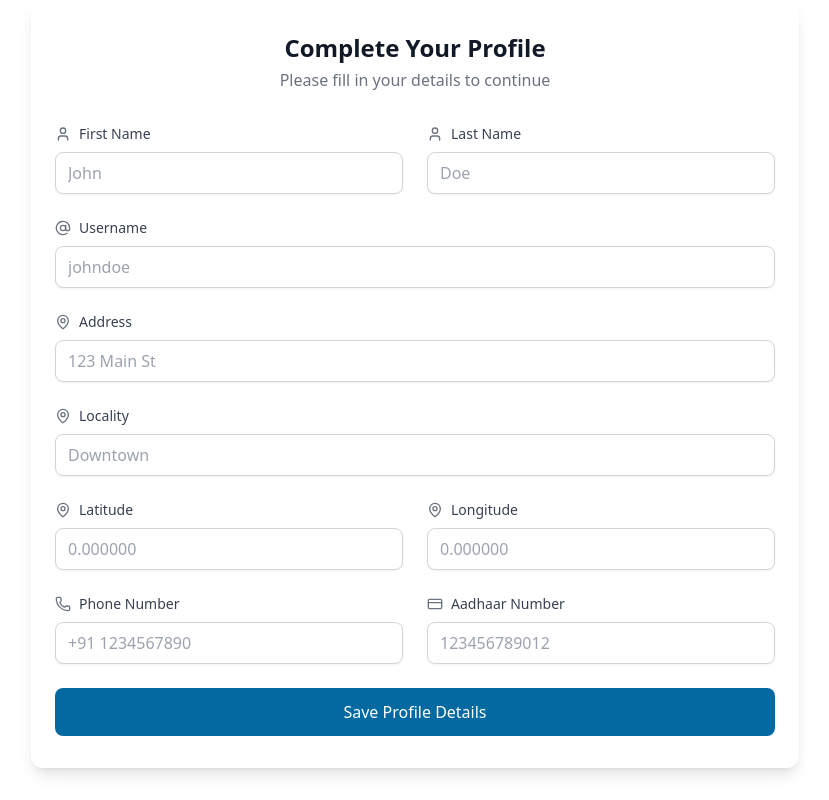
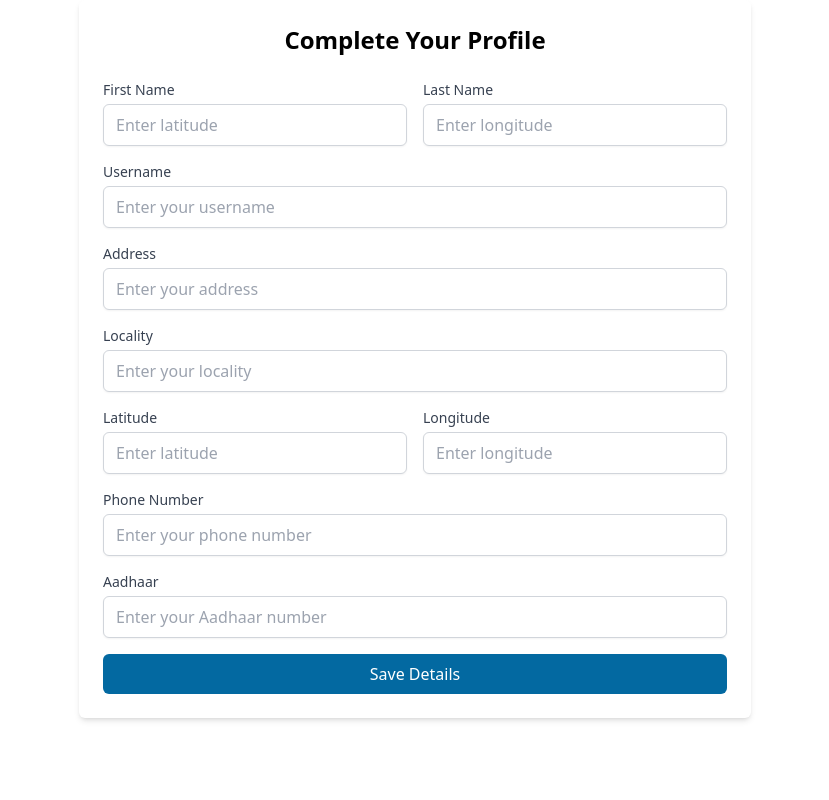
Before and after one commit to alanph7/Networkk-Project-Final, a React (Vite) app: page /user-details in a window 1280 px wide. Shown: the whole page, without its empty margins (225-1054 px from the left). Built offline with nearby package versions, Linux system fonts and the light colour scheme.

Commit message:
profile-ui

```diff
--- a/src/pages/User/UserDetails.jsx
+++ b/src/pages/User/UserDetails.jsx
@@ -1,226 +1,5 @@
-// import React, { useState } from "react";
-// import axiosInstance from "../../utils/axios";
-
-// export default function UserDetailsForm() {
-//   const [formData, setFormData] = useState({
-//     fname: "",
-//     lname: "",
-//     address: "",
-//     latitude: "",
-//     longitude: "",
-//     locality: "",
-//     phone: "",
-//     username: "",
-//     aadhaar: "",
-//   });
-
-//   const [errors, setErrors] = useState({});
-//   const [message, setMessage] = useState("");
-
-//   const handleInputChange = (e) => {
-//     const { name, value } = e.target;
-//     setFormData((prevData) => ({
-//       ...prevData,
-//       [name]: value,
-//     }));
-//   };
-
-//   const validateForm = () => {
-//     console.log("Form data before validation:", formData); // Debug log
-
-//     const newErrors = {};
-//     if (!formData.fname) newErrors.fname = "First name is required.";
-//     if (!formData.lname) newErrors.lname = "Last name is required.";
-//     if (!formData.phone) newErrors.phone = "Phone number is required.";
-//     if (!formData.aadhaar) newErrors.aadhaar = "Aadhaar is required.";
-//     if (!formData.address) newErrors.address = "Address is required.";
-//     if (!formData.locality) newErrors.locality = "Locality is required.";
-//     if (!formData.username) newErrors.username = "Username is required.";
-//     if (formData.aadhaar && formData.aadhaar.length !== 12)
-//       newErrors.aadhaar = "Aadhaar must be 12 digits.";
-//     if (formData.latitude && isNaN(parseFloat(formData.latitude)))
-//       newErrors.latitude = "Latitude must be a number.";
-//     if (formData.longitude && isNaN(parseFloat(formData.longitude)))
-//       newErrors.longitude = "Longitude must be a number.";
-
-//     setErrors(newErrors);
-//     return Object.keys(newErrors).length === 0;
-//   };
-
-
-
-//   const handleSubmit = async (e) => {
-//     e.preventDefault();
-//     console.log(formData);
-//     if (!validateForm()) {
-//         console.log("Validation failed:", errors);
-//         return;
-//     }
-//     try {
-//         const response = await axiosInstance.put("/users/profile", formData);
-//         console.log("Response:", response.data); // Debug log
-//         setMessage(response.data.message);
-//       } catch (error) {
-//         console.error("Error:", error.response?.data || error.message); // Debug log
-//         setMessage(error.response?.data?.error || "Failed to update profile.");
-//       }
-//   };
-
-//   return (
-//     <div className="max-w-2xl mx-auto p-6 bg-white shadow-md rounded-md">
-//       <h2 className="text-2xl font-semibold mb-6">Complete Your Profile</h2>
-//       <form onSubmit={handleSubmit}>
-//         {/* First Name */}
-//         <div className="mb-4">
-//           <label className="block text-sm font-medium text-gray-700">First Name</label>
-//           <input
-//             type="text"
-//             name="fname"
-//             value={formData.fname}
-//             onChange={handleInputChange}
-//             className={`mt-1 block w-full border rounded-md shadow-sm py-2 px-3 focus:outline-none ${
-//               errors.fname ? "border-red-500" : "border-gray-300"
-//             }`}
-//             placeholder="Enter your first name"
-//           />
-//           {errors.fname && <p className="text-red-500 text-sm mt-1">{errors.fname}</p>}
-//         </div>
-
-//         {/* Last Name */}
-//         <div className="mb-4">
-//           <label className="block text-sm font-medium text-gray-700">Last Name</label>
-//           <input
-//             type="text"
-//             name="lname"
-//             value={formData.lname}
-//             onChange={handleInputChange}
-//             className={`mt-1 block w-full border rounded-md shadow-sm py-2 px-3 focus:outline-none ${
-//               errors.lname ? "border-red-500" : "border-gray-300"
-//             }`}
-//             placeholder="Enter your last name"
-//           />
-//           {errors.lname && <p className="text-red-500 text-sm mt-1">{errors.lname}</p>}
-//         </div>
-
-//         {/* Username */}
-//         <div className="mb-4">
-//           <label className="block text-sm font-medium text-gray-700">Username</label>
-//           <input
-//             type="text"
-//             name="username"
-//             value={formData.username}
-//             onChange={handleInputChange}
-//             className="mt-1 block w-full border border-gray-300 rounded-md shadow-sm py-2 px-3 focus:outline-none"
-//             placeholder="Enter your username"
-//           />
-//           {errors.username && <p className="text-red-500 text-sm mt-1">{errors.username}</p>}
-//         </div>
-
-//         {/* Address */}
-//         <div className="mb-4">
-//           <label className="block text-sm font-medium text-gray-700">Address</label>
-//           <input
-//             type="text"
-//             name="address"
-//             value={formData.address}
-//             onChange={handleInputChange}
-//             className="mt-1 block w-full border border-gray-300 rounded-md shadow-sm py-2 px-3 focus:outline-none"
-//             placeholder="Enter your address"
-//           />
-//           {errors.address && <p className="text-red-500 text-sm mt-1">{errors.address}</p>}
-//         </div>
-
-//         {/* Locality */}
-//         <div className="mb-4">
-//           <label className="block text-sm font-medium text-gray-700">Locality</label>
-//           <input
-//             type="text"
-//             name="locality"
-//             value={formData.locality}
-//             onChange={handleInputChange}
-//             className="mt-1 block w-full border border-gray-300 rounded-md shadow-sm py-2 px-3 focus:outline-none"
-//             placeholder="Enter your locality"
-//           />
-//           {errors.locality && <p className="text-red-500 text-sm mt-1">{errors.locality}</p>}
-//         </div>
-
-//         {/* Latitude and Longitude */}
-//         <div className="grid grid-cols-2 gap-4 mb-4">
-//           <div>
-//             <label className="block text-sm font-medium text-gray-700">Latitude</label>
-//             <input
-//               type="text"
-//               name="latitude"
-//               value={formData.latitude}
-//               onChange={handleInputChange}
-//               className="mt-1 block w-full border border-gray-300 rounded-md shadow-sm py-2 px-3 focus:outline-none"
-//               placeholder="Enter latitude"
-//             />
-//             {errors.latitude && <p className="text-red-500 text-sm mt-1">{errors.latitude}</p>}
-//           </div>
-//           <div>
-//             <label className="block text-sm font-medium text-gray-700">Longitude</label>
-//             <input
-//               type="text"
-//               name="longitude"
-//               value={formData.longitude}
-//               onChange={handleInputChange}
-//               className="mt-1 block w-full border border-gray-300 rounded-md shadow-sm py-2 px-3 focus:outline-none"
-//               placeholder="Enter longitude"
-//             />
-//             {errors.longitude && <p className="text-red-500 text-sm mt-1">{errors.longitude}</p>}
-//           </div>
-//         </div>
-
-//         {/* Phone Number */}
-//         <div className="mb-4">
-//           <label className="block text-sm font-medium text-gray-700">Phone Number</label>
-//           <input
-//             type="text"
-//             name="phone"
-//             value={formData.phone}
-//             onChange={handleInputChange}
-//             className={`mt-1 block w-full border rounded-md shadow-sm py-2 px-3 focus:outline-none ${
-//               errors.phone ? "border-red-500" : "border-gray-300"
-//             }`}
-//             placeholder="Enter your phone number"
-//           />
-//           {errors.phone && <p className="text-red-500 text-sm mt-1">{errors.phone}</p>}
-//         </div>
-
-//         {/* Aadhaar */}
-//         <div className="mb-4">
-//           <label className="block text-sm font-medium text-gray-700">Aadhaar</label>
-//           <input
-//             type="text"
-//             name="aadhaar"
-//             value={formData.aadhaar}
-//             onChange={handleInputChange}
-//             className={`mt-1 block w-full border rounded-md shadow-sm py-2 px-3 focus:outline-none ${
-//               errors.aadhaar ? "border-red-500" : "border-gray-300"
-//             }`}
-//             placeholder="Enter your Aadhaar number"
-//           />
-//           {errors.aadhaar && <p className="text-red-500 text-sm mt-1">{errors.aadhaar}</p>}
-//         </div>
-
-
-
-//         <button
-//           type="submit"
-//           className="w-full bg-indigo-600 text-white py-2 px-4 rounded-md hover:bg-indigo-500"
-//           //onClick={handleSubmit}
-//         >
-//           Save Details
-//         </button>
-//       </form>
-//     </div>
-//   );
-// }
-
-
 import React, { useState } from "react";
-import { User, MapPin, Phone, CreditCard, AtSign } from "lucide-react";
+import axiosInstance from "../../utils/axios";
 
 export default function UserDetailsForm() {
   const [formData, setFormData] = useState({
@@ -247,6 +26,8 @@ export default function UserDetailsForm() {
   };
 
   const validateForm = () => {
+    console.log("Form data before validation:", formData); // Debug log
+
     const newErrors = {};
     if (!formData.fname) newErrors.fname = "First name is required.";
     if (!formData.lname) newErrors.lname = "Last name is required.";
@@ -266,139 +47,362 @@ export default function UserDetailsForm() {
     return Object.keys(newErrors).length === 0;
   };
 
+
+
   const handleSubmit = async (e) => {
     e.preventDefault();
-    if (!validateForm()) return;
+    console.log(formData);
+    if (!validateForm()) {
+        console.log("Validation failed:", errors);
+        return;
+    }
     try {
         const response = await axiosInstance.put("/users/profile", formData);
+        console.log("Response:", response.data); // Debug log
         setMessage(response.data.message);
       } catch (error) {
+        console.error("Error:", error.response?.data || error.message); // Debug log
         setMessage(error.response?.data?.error || "Failed to update profile.");
       }
   };
 
-  const FormField = ({ label, name, icon: Icon, type = "text", placeholder }) => (
-    <div className="space-y-2">
-      <label className="flex items-center space-x-2 text-sm font-medium text-gray-700">
-        <Icon className="h-4 w-4 text-gray-500" />
-        <span>{label}</span>
-      </label>
+  return (
+    <div className="max-w-2xl mx-auto p-6 bg-white shadow-md rounded-md">
+      <h2 className="text-2xl font-semibold text-center mb-6">Complete Your Profile</h2>
+      <form onSubmit={handleSubmit}>
+        {/* First Name and Last Name */}
+        <div className="grid grid-cols-2 gap-4 mb-4">
+          <div>
+            <label className="block text-sm font-medium text-gray-700">First Name</label>
             <input
-        type={type}
-        name={name}
-        value={formData[name]}
+              type="text"
+              name="fname"
+              value={formData.fname}
               onChange={handleInputChange}
-        className={`w-full px-3 py-2 border rounded-lg shadow-sm focus:outline-none focus:ring-2 focus:ring-indigo-500 ${
-          errors[name]
-            ? "border-red-500 focus:border-red-500"
-            : "border-gray-300 focus:border-indigo-500"
-        }`}
-        placeholder={placeholder}
+              className="mt-1 block w-full border border-gray-300 rounded-md shadow-sm py-2 px-3 focus:outline-none"
+              placeholder="Enter latitude"
             />
-      {errors[name] && (
-        <p className="text-red-500 text-xs mt-1">{errors[name]}</p>
-      )}
+            {errors.fname && <p className="text-red-500 text-sm mt-1">{errors.fname}</p>}
           </div>
-  );
-
-  return (
-    <div className="max-w-3xl mx-auto bg-white rounded-xl shadow-lg">
-      <div className="px-6 py-8">
-        <div className="space-y-1 mb-8">
-          <h2 className="text-2xl font-bold text-center text-gray-900">
-            Complete Your Profile
-          </h2>
-          <p className="text-center text-gray-500">
-            Please fill in your details to continue
-          </p>
+          <div>
+            <label className="block text-sm font-medium text-gray-700">Last Name</label>
+            <input
+              type="text"
+              name="lname"
+              value={formData.lname}
+              onChange={handleInputChange}
+              className="mt-1 block w-full border border-gray-300 rounded-md shadow-sm py-2 px-3 focus:outline-none"
+              placeholder="Enter longitude"
+            />
+            {errors.lname && <p className="text-red-500 text-sm mt-1">{errors.lname}</p>}
+          </div>
         </div>
 
-        <form onSubmit={handleSubmit} className="space-y-6">
-          {message && (
-            <div className={`p-4 rounded-lg ${
-              message.includes("Failed")
-                ? "bg-red-50 text-red-700"
-                : "bg-green-50 text-green-700"
-            }`}>
-              <p>{message}</p>
-            </div>
-          )}
-
-          <div className="grid md:grid-cols-2 gap-6">
-            <FormField
-              label="First Name"
-              name="fname"
-              icon={User}
-              placeholder="John"
+        {/* Username */}
+        <div className="mb-4">
+          <label className="block text-sm font-medium text-gray-700">Username</label>
+          <input
+            type="text"
+            name="username"
+            value={formData.username}
+            onChange={handleInputChange}
+            className="mt-1 block w-full border border-gray-300 rounded-md shadow-sm py-2 px-3 focus:outline-none"
+            placeholder="Enter your username"
           />
-            <FormField
-              label="Last Name"
-              name="lname"
-              icon={User}
-              placeholder="Doe"
-            />
+          {errors.username && <p className="text-red-500 text-sm mt-1">{errors.username}</p>}
         </div>
 
-          <FormField
-            label="Username"
-            name="username"
-            icon={AtSign}
-            placeholder="johndoe"
+        {/* Address */}
+        <div className="mb-4">
+          <label className="block text-sm font-medium text-gray-700">Address</label>
+          <input
+            type="text"
+            name="address"
+            value={formData.address}
+            onChange={handleInputChange}
+            className="mt-1 block w-full border border-gray-300 rounded-md shadow-sm py-2 px-3 focus:outline-none"
+            placeholder="Enter your address"
           />
-
-          <div className="space-y-6">
-            <FormField
-              label="Address"
-              name="address"
-              icon={MapPin}
-              placeholder="123 Main St"
-            />
-            <FormField
-              label="Locality"
-              name="locality"
-              icon={MapPin}
-              placeholder="Downtown"
-            />
+          {errors.address && <p className="text-red-500 text-sm mt-1">{errors.address}</p>}
         </div>
 
-          <div className="grid md:grid-cols-2 gap-6">
-            <FormField
-              label="Latitude"
-              name="latitude"
-              icon={MapPin}
-              placeholder="0.000000"
+        {/* Locality */}
+        <div className="mb-4">
+          <label className="block text-sm font-medium text-gray-700">Locality</label>
+          <input
+            type="text"
+            name="locality"
+            value={formData.locality}
+            onChange={handleInputChange}
+            className="mt-1 block w-full border border-gray-300 rounded-md shadow-sm py-2 px-3 focus:outline-none"
+            placeholder="Enter your locality"
           />
-            <FormField
-              label="Longitude"
-              name="longitude"
-              icon={MapPin}
-              placeholder="0.000000"
-            />
+          {errors.locality && <p className="text-red-500 text-sm mt-1">{errors.locality}</p>}
         </div>
 
-          <div className="grid md:grid-cols-2 gap-6">
-            <FormField
-              label="Phone Number"
+        {/* Latitude and Longitude */}
+        <div className="grid grid-cols-2 gap-4 mb-4">
+          <div>
+            <label className="block text-sm font-medium text-gray-700">Latitude</label>
+            <input
+              type="text"
+              name="latitude"
+              value={formData.latitude}
+              onChange={handleInputChange}
+              className="mt-1 block w-full border border-gray-300 rounded-md shadow-sm py-2 px-3 focus:outline-none"
+              placeholder="Enter latitude"
+            />
+            {errors.latitude && <p className="text-red-500 text-sm mt-1">{errors.latitude}</p>}
+          </div>
+          <div>
+            <label className="block text-sm font-medium text-gray-700">Longitude</label>
+            <input
+              type="text"
+              name="longitude"
+              value={formData.longitude}
+              onChange={handleInputChange}
+              className="mt-1 block w-full border border-gray-300 rounded-md shadow-sm py-2 px-3 focus:outline-none"
+              placeholder="Enter longitude"
+            />
+            {errors.longitude && <p className="text-red-500 text-sm mt-1">{errors.longitude}</p>}
+          </div>
+        </div>
+
+        {/* Phone Number */}
+        <div className="mb-4">
+          <label className="block text-sm font-medium text-gray-700">Phone Number</label>
+          <input
+            type="text"
             name="phone"
-              icon={Phone}
-              placeholder="+91 1234567890"
+            value={formData.phone}
+            onChange={handleInputChange}
+            className={`mt-1 block w-full border rounded-md shadow-sm py-2 px-3 focus:outline-none ${
+              errors.phone ? "border-red-500" : "border-gray-300"
+            }`}
+            placeholder="Enter your phone number"
           />
-            <FormField
-              label="Aadhaar Number"
+          {errors.phone && <p className="text-red-500 text-sm mt-1">{errors.phone}</p>}
+        </div>
+
+        {/* Aadhaar */}
+        <div className="mb-4">
+          <label className="block text-sm font-medium text-gray-700">Aadhaar</label>
+          <input
+            type="text"
             name="aadhaar"
-              icon={CreditCard}
-              placeholder="123456789012"
+            value={formData.aadhaar}
+            onChange={handleInputChange}
+            className={`mt-1 block w-full border rounded-md shadow-sm py-2 px-3 focus:outline-none ${
+              errors.aadhaar ? "border-red-500" : "border-gray-300"
+            }`}
+            placeholder="Enter your Aadhaar number"
           />
+          {errors.aadhaar && <p className="text-red-500 text-sm mt-1">{errors.aadhaar}</p>}
         </div>
+
+
 
         <button
           type="submit"
-            className="w-full bg-sky-700 text-white py-3 px-4 rounded-lg hover:bg-indigo-500 transition-colors duration-200 font-medium focus:outline-none focus:ring-2 focus:ring-indigo-500 focus:ring-offset-2"
+          className="w-full bg-sky-700 text-white py-2 px-4 rounded-md hover:bg-indigo-500"
+          //onClick={handleSubmit}
         >
-            Save Profile Details
+          Save Details
         </button>
       </form>
     </div>
-    </div>
   );
 }
+
+
+// import React, { useState } from "react";
+// import { User, MapPin, Phone, CreditCard, AtSign } from "lucide-react";
+// import axiosInstance from "../../utils/axios";
+
+// export default function UserDetailsForm() {
+//   const [formData, setFormData] = useState({
+//     fname: "",
+//     lname: "",
+//     address: "",
+//     latitude: "",
+//     longitude: "",
+//     locality: "",
+//     phone: "",
+//     username: "",
+//     aadhaar: "",
+//   });
+
+//   const [errors, setErrors] = useState({});
+//   const [message, setMessage] = useState("");
+
+//   const handleInputChange = (e) => {
+//     const { name, value } = e.target;
+//     setFormData({
+//       ...formData,
+//       [name]: value,
+//     });
+//     // Clear error for this field when user starts typing
+//     if (errors[name]) {
+//       setErrors({
+//         ...errors,
+//         [name]: "",
+//       });
+//     }
+//   };
+
+//   const validateForm = () => {
+//     const newErrors = {};
+//     if (!formData.fname) newErrors.fname = "First name is required.";
+//     if (!formData.lname) newErrors.lname = "Last name is required.";
+//     if (!formData.phone) newErrors.phone = "Phone number is required.";
+//     if (!formData.aadhaar) newErrors.aadhaar = "Aadhaar is required.";
+//     if (!formData.address) newErrors.address = "Address is required.";
+//     if (!formData.locality) newErrors.locality = "Locality is required.";
+//     if (!formData.username) newErrors.username = "Username is required.";
+//     if (formData.aadhaar && formData.aadhaar.length !== 12)
+//       newErrors.aadhaar = "Aadhaar must be 12 digits.";
+//     if (formData.latitude && isNaN(parseFloat(formData.latitude)))
+//       newErrors.latitude = "Latitude must be a number.";
+//     if (formData.longitude && isNaN(parseFloat(formData.longitude)))
+//       newErrors.longitude = "Longitude must be a number.";
+
+//     setErrors(newErrors);
+//     return Object.keys(newErrors).length === 0;
+//   };
+
+//   const handleSubmit = async (e) => {
+//     e.preventDefault();
+//     if (!validateForm()) return;
+//     try {
+//       const response = await axiosInstance.put("/users/profile", formData);
+//       setMessage(response.data.message);
+//     } catch (error) {
+//       setMessage(error.response?.data?.error || "Failed to update profile.");
+//     }
+//   };
+
+//   const FormField = React.memo(({ label, name, icon: Icon, type = "text", placeholder }) => (
+//     <div className="space-y-2">
+//       <label className="flex items-center space-x-2 text-sm font-medium text-gray-700">
+//         <Icon className="h-4 w-4 text-gray-500" />
+//         <span>{label}</span>
+//       </label>
+//       <input
+//         type={type}
+//         name={name}
+//         value={formData[name]}
+//         onChange={handleInputChange}
+//         className={`w-full px-3 py-2 border rounded-lg shadow-sm focus:outline-none focus:ring-2 focus:ring-indigo-500 ${
+//           errors[name]
+//             ? "border-red-500 focus:border-red-500"
+//             : "border-gray-300 focus:border-indigo-500"
+//         }`}
+//         placeholder={placeholder}
+//       />
+//       {errors[name] && (
+//         <p className="text-red-500 text-xs mt-1">{errors[name]}</p>
+//       )}
+//     </div>
+//   ));
+
+//   return (
+//     <div className="max-w-3xl mx-auto bg-white rounded-xl shadow-lg">
+//       <div className="px-6 py-8">
+//         <div className="space-y-1 mb-8">
+//           <h2 className="text-2xl font-bold text-center text-gray-900">
+//             Complete Your Profile
+//           </h2>
+//           <p className="text-center text-gray-500">
+//             Please fill in your details to continue
+//           </p>
+//         </div>
+
+//         <form onSubmit={handleSubmit} className="space-y-6">
+//           {message && (
+//             <div className={`p-4 rounded-lg ${
+//               message.includes("Failed")
+//                 ? "bg-red-50 text-red-700"
+//                 : "bg-green-50 text-green-700"
+//             }`}>
+//               <p>{message}</p>
+//             </div>
+//           )}
+
+//           <div className="grid md:grid-cols-2 gap-6">
+//             <FormField
+//               label="First Name"
+//               name="fname"
+//               icon={User}
+//               placeholder="John"
+//             />
+//             <FormField
+//               label="Last Name"
+//               name="lname"
+//               icon={User}
+//               placeholder="Doe"
+//             />
+//           </div>
+
+//           <FormField
+//             label="Username"
+//             name="username"
+//             icon={AtSign}
+//             placeholder="johndoe"
+//           />
+
+//           <div className="space-y-6">
+//             <FormField
+//               label="Address"
+//               name="address"
+//               icon={MapPin}
+//               placeholder="123 Main St"
+//             />
+//             <FormField
+//               label="Locality"
+//               name="locality"
+//               icon={MapPin}
+//               placeholder="Downtown"
+//             />
+//           </div>
+
+//           <div className="grid md:grid-cols-2 gap-6">
+//             <FormField
+//               label="Latitude"
+//               name="latitude"
+//               icon={MapPin}
+//               placeholder="0.000000"
+//             />
+//             <FormField
+//               label="Longitude"
+//               name="longitude"
+//               icon={MapPin}
+//               placeholder="0.000000"
+//             />
+//           </div>
+
+//           <div className="grid md:grid-cols-2 gap-6">
+//             <FormField
+//               label="Phone Number"
+//               name="phone"
+//               icon={Phone}
+//               placeholder="+91 1234567890"
+//             />
+//             <FormField
+//               label="Aadhaar Number"
+//               name="aadhaar"
+//               icon={CreditCard}
+//               placeholder="123456789012"
+//             />
+//           </div>
+
+//           <button
+//             type="submit"
+//             className="w-full bg-indigo-600 text-white py-3 px-4 rounded-lg hover:bg-indigo-500 transition-colors duration-200 font-medium focus:outline-none focus:ring-2 focus:ring-indigo-500 focus:ring-offset-2"
+//           >
+//             Save Profile Details
+//           </button>
+//         </form>
+//       </div>
+//     </div>
+//   );
+// }
```
Lines whose indentation alone changed are shown as unchanged.
